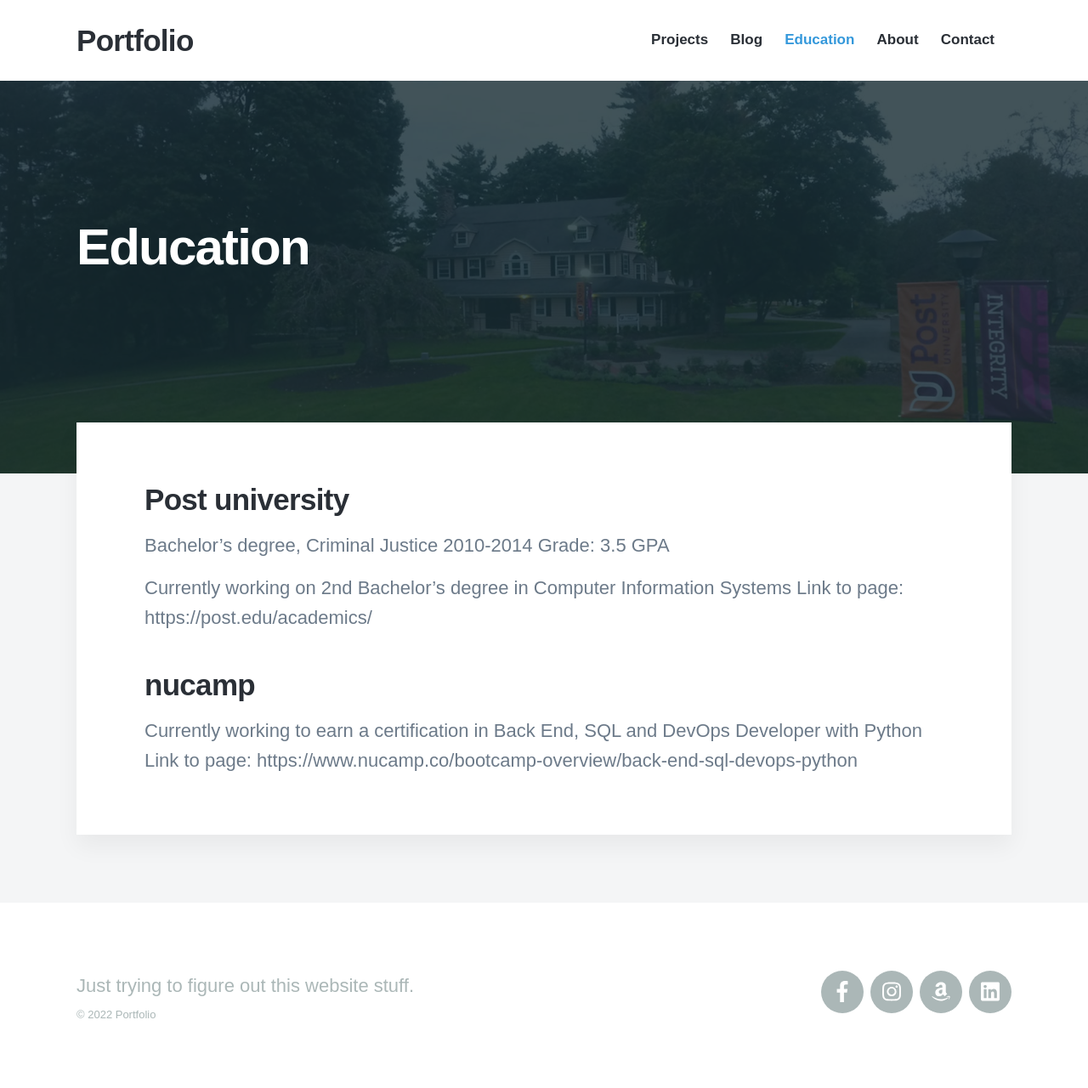
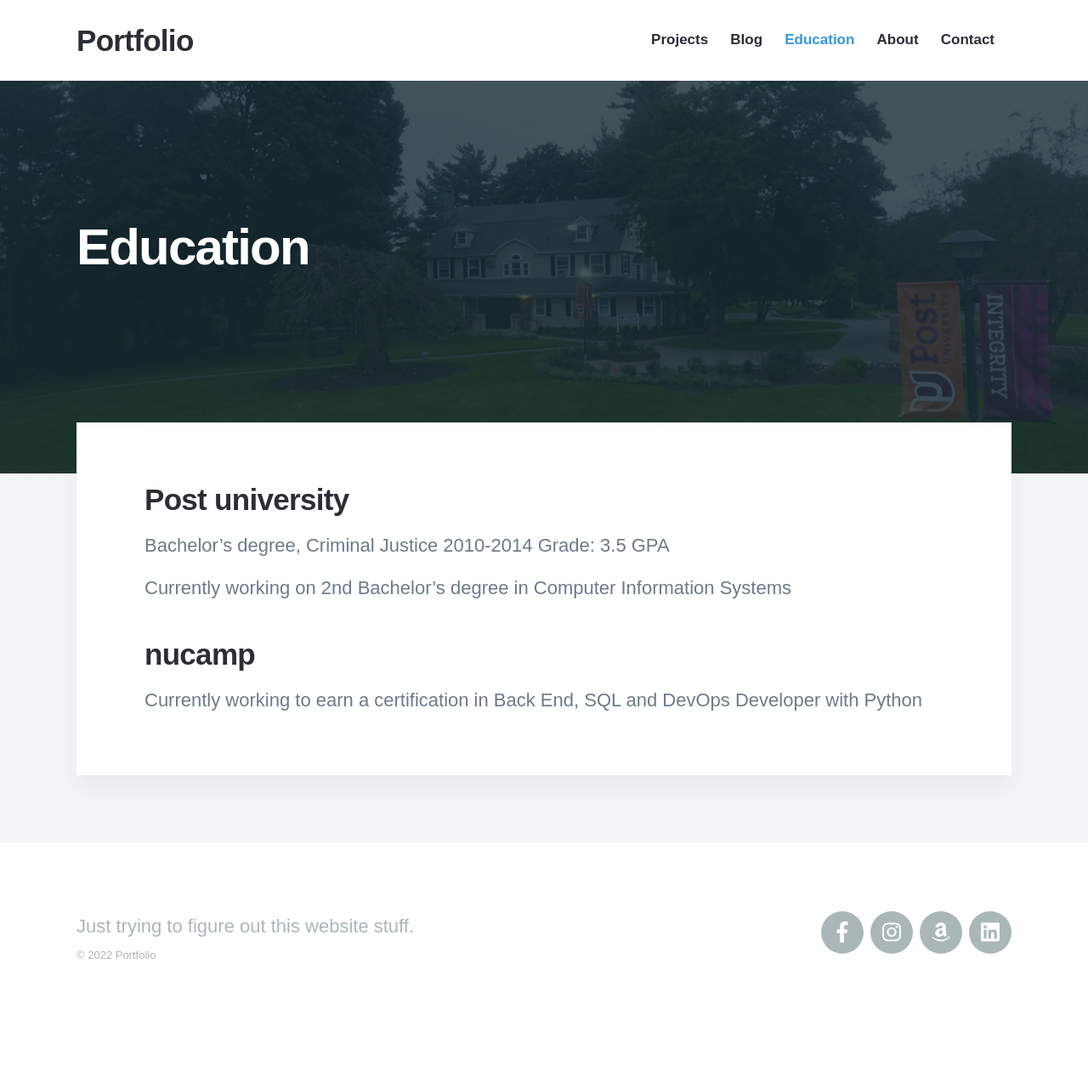
Before and after one commit to jcsodenkamp/jcsodenkamp.github.io, a Jekyll site: the page built from _pages/education.md, in a window 1280 px wide. Shown: the whole page at 85% size. Built offline with Jekyll 4.4.1, drawn with Linux system fonts in a browser that asks for light colours; nearby versions of some CDN libraries; some web fonts are replaced; after the commit the page ends 1210 px from its top, so only the background shows below that.

Commit message:
Update education.md

```diff
--- a/_pages/education.md
+++ b/_pages/education.md
@@ -12,9 +12,7 @@ Bachelor's degree, Criminal Justice
 Grade: 3.5 GPA
 
 Currently working on 2nd Bachelor's degree in Computer Information Systems
-Link to page: https://post.edu/academics/
 
 ## nucamp
 
 Currently working to earn a certification in Back End, SQL and DevOps Developer with Python
-Link to page: https://www.nucamp.co/bootcamp-overview/back-end-sql-devops-python
```
